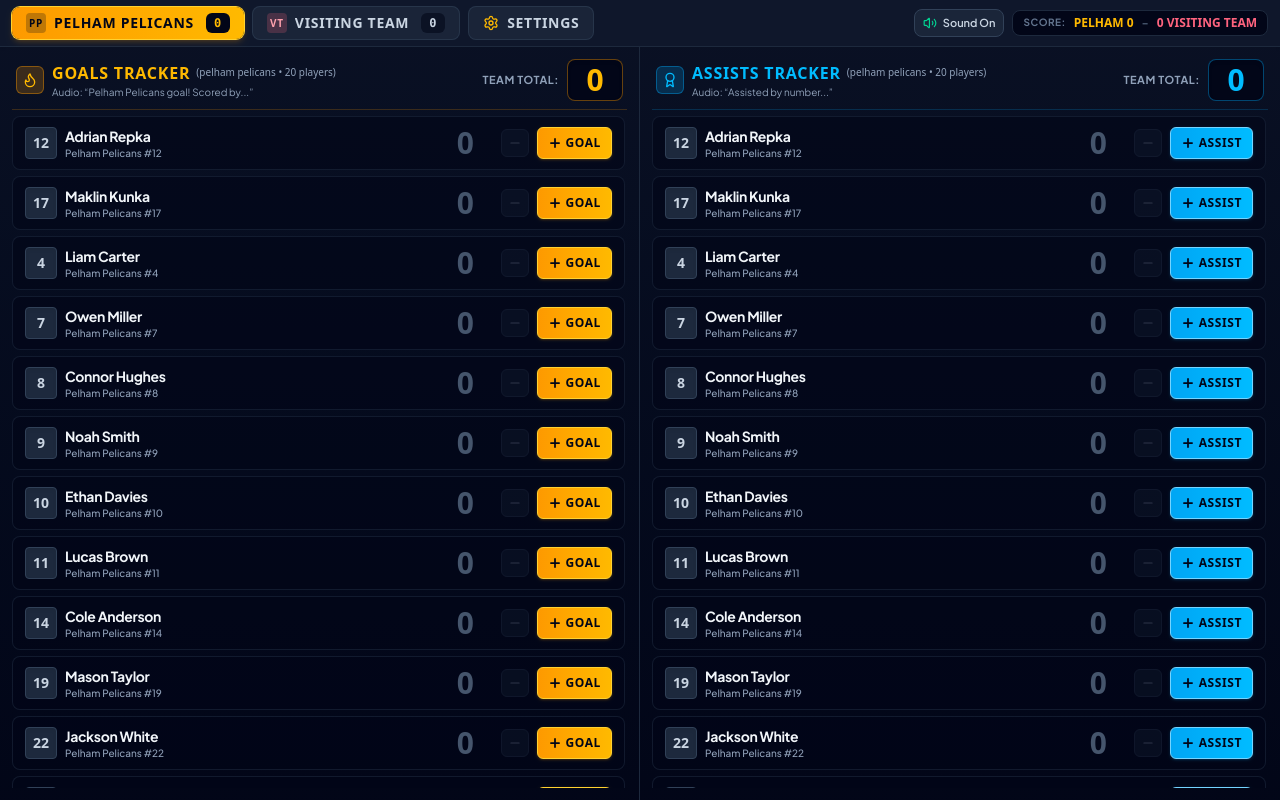
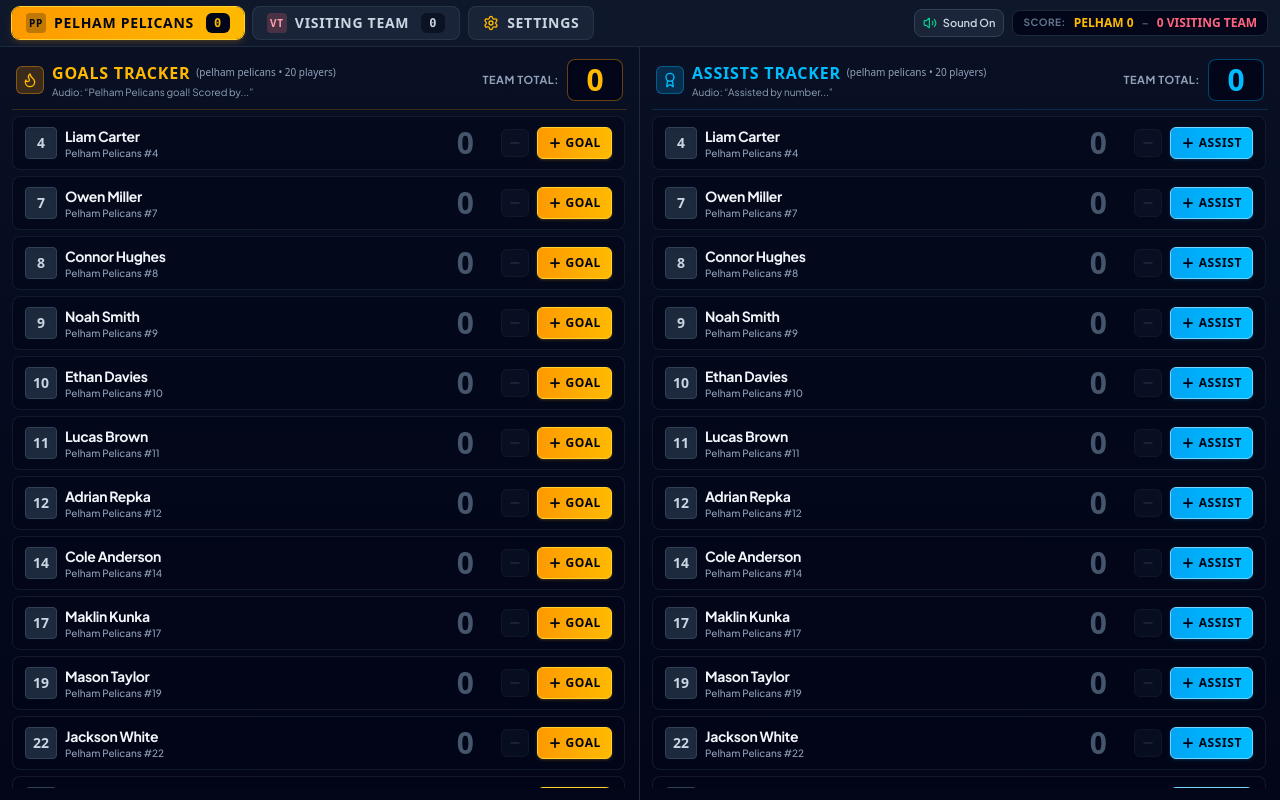
Before and after one commit to RoxorRr/soundboard, a React (Vite) app: page / in a window 1280 px wide. Built offline with nearby package versions, Linux system fonts and the light colour scheme; no server answers; a web font is replaced by a local one.

Commit message:
feat: enforce player list sorting by jersey number
Implement a sorting utility to ensure Pelham Pelicans player lists are always ordered by jersey number (1-99) during state initialization, roster edits, and saving to storage.

```diff
--- a/src/App.tsx
+++ b/src/App.tsx
@@ -15,15 +15,20 @@ const LEGACY_HOME_STORAGE_KEY = 'pelham_pelicans_players_v1';
 const LEGACY_VISITOR_STORAGE_KEY = 'pelham_visitor_players_v1';
 const VISITOR_NAME_KEY = 'pelham_visitor_team_name';
 
+/** Helper to sort players ascending by their jersey numbers (smallest to largest) */
+const sortPlayersByNumber = (list: Player[]): Player[] => {
+  return [...list].sort((a, b) => a.number - b.number);
+};
+
 export default function App() {
-  // Home (Pelham Pelicans) 20 players state with local persistence
+  // Home (Pelham Pelicans) 20 players state with local persistence (sorted 1-99)
   const [homePlayers, setHomePlayers] = useState<Player[]>(() => {
     try {
       const savedV2 = localStorage.getItem(HOME_STORAGE_KEY);
       if (savedV2) {
         const parsed = JSON.parse(savedV2);
         if (Array.isArray(parsed) && parsed.length === DEFAULT_PELHAM_PLAYERS.length) {
-          return parsed;
+          return sortPlayersByNumber(parsed);
         }
       }
       // Migrate from v1 storage to preserve custom names & scores while adding the 5 new rows
@@ -35,24 +40,24 @@ export default function App() {
           const newRows = DEFAULT_PELHAM_PLAYERS.filter((p) => !existingIds.has(p.id));
           const merged = [...parsedV1, ...newRows];
           if (merged.length === DEFAULT_PELHAM_PLAYERS.length) {
-            return merged;
+            return sortPlayersByNumber(merged);
           }
         }
       }
     } catch (e) {
       console.warn('Failed to load saved home players:', e);
     }
-    return DEFAULT_PELHAM_PLAYERS;
+    return sortPlayersByNumber(DEFAULT_PELHAM_PLAYERS);
   });
 
-  // Visitor 20 players state with local persistence
+  // Visitor 20 players state with local persistence (sorted 1-99)
   const [visitorPlayers, setVisitorPlayers] = useState<Player[]>(() => {
     try {
       const savedV2 = localStorage.getItem(VISITOR_STORAGE_KEY);
       if (savedV2) {
         const parsed = JSON.parse(savedV2);
         if (Array.isArray(parsed) && parsed.length === DEFAULT_VISITOR_PLAYERS.length) {
-          return parsed;
+          return sortPlayersByNumber(parsed);
         }
       }
       // Migrate from v1 storage to preserve custom names & scores while adding the 5 new rows
@@ -64,14 +69,14 @@ export default function App() {
           const newRows = DEFAULT_VISITOR_PLAYERS.filter((p) => !existingIds.has(p.id));
           const merged = [...parsedV1, ...newRows];
           if (merged.length === DEFAULT_VISITOR_PLAYERS.length) {
-            return merged;
+            return sortPlayersByNumber(merged);
           }
         }
       }
     } catch (e) {
       console.warn('Failed to load saved visitor players:', e);
     }
-    return DEFAULT_VISITOR_PLAYERS;
+    return sortPlayersByNumber(DEFAULT_VISITOR_PLAYERS);
   });
 
   // Visitor team name with local persistence
@@ -167,6 +172,12 @@ export default function App() {
       .catch((err) => console.warn('Could not fetch server voice status:', err));
   }, []);
 
+  // Auto-sort existing saved rosters from smallest to largest by player number on mount
+  useEffect(() => {
+    setHomePlayers((prev) => sortPlayersByNumber(prev));
+    setVisitorPlayers((prev) => sortPlayersByNumber(prev));
+  }, []);
+
   // Compute team totals
   const homeGoals = useMemo(() => homePlayers.reduce((sum, p) => sum + p.goals, 0), [homePlayers]);
   const homeAssists = useMemo(() => homePlayers.reduce((sum, p) => sum + p.assists, 0), [homePlayers]);
@@ -174,7 +185,10 @@ export default function App() {
   const visitorAssists = useMemo(() => visitorPlayers.reduce((sum, p) => sum + p.assists, 0), [visitorPlayers]);
 
   const isVisitor = activeTeamTab === 'visitor';
-  const activePlayers = isVisitor ? visitorPlayers : homePlayers;
+  const activePlayers = useMemo(() => {
+    const list = isVisitor ? visitorPlayers : homePlayers;
+    return sortPlayersByNumber(list);
+  }, [isVisitor, visitorPlayers, homePlayers]);
   const activeTeamName = isVisitor ? visitorTeamName : 'Pelham Pelicans';
   const activeGoals = isVisitor ? visitorGoals : homeGoals;
   const activeAssists = isVisitor ? visitorAssists : homeAssists;
@@ -426,10 +440,11 @@ export default function App() {
   }, []);
 
   const handleSaveRoster = useCallback((updated: Player[]) => {
+    const sorted = sortPlayersByNumber(updated);
     if (activeTeamTab === 'visitor') {
-      setVisitorPlayers(updated);
+      setVisitorPlayers(sorted);
     } else {
-      setHomePlayers(updated);
+      setHomePlayers(sorted);
     }
   }, [activeTeamTab]);
 
@@ -441,20 +456,25 @@ export default function App() {
   const handleUpdatePlayerFromSticker = useCallback((playerId: string, newNumber: number, newName: string) => {
     if (activeTeamTab === 'visitor') {
       setVisitorPlayers((prev) =>
-        prev.map((p) => (p.id === playerId ? { ...p, number: newNumber, name: newName } : p))
+        sortPlayersByNumber(
+          prev.map((p) => (p.id === playerId ? { ...p, number: newNumber, name: newName } : p))
+        )
       );
     } else {
       setHomePlayers((prev) =>
-        prev.map((p) => (p.id === playerId ? { ...p, number: newNumber, name: newName } : p))
+        sortPlayersByNumber(
+          prev.map((p) => (p.id === playerId ? { ...p, number: newNumber, name: newName } : p))
+        )
       );
     }
   }, [activeTeamTab]);
 
   const handleSaveAllPlayersFromSticker = useCallback((updatedPlayers: Player[]) => {
+    const sorted = sortPlayersByNumber(updatedPlayers);
     if (activeTeamTab === 'visitor') {
-      setVisitorPlayers(updatedPlayers);
+      setVisitorPlayers(sorted);
     } else {
-      setHomePlayers(updatedPlayers);
+      setHomePlayers(sorted);
     }
   }, [activeTeamTab]);
 
--- a/src/components/EditRosterModal.tsx
+++ b/src/components/EditRosterModal.tsx
@@ -1,5 +1,5 @@
 import React, { useState, useEffect } from 'react';
-import { X, RotateCcw, Check, Users, Camera, Sparkles, Layers, Edit3 } from 'lucide-react';
+import { X, RotateCcw, Check, Users, Camera, Sparkles, Layers, Edit3, ArrowUpDown } from 'lucide-react';
 import { Player } from '../types';
 import { DEFAULT_PELHAM_PLAYERS, DEFAULT_VISITOR_PLAYERS } from '../data/defaultPlayers';
 
@@ -29,7 +29,7 @@ export const EditRosterModal: React.FC<EditRosterModalProps> = ({
 
   // Sync with prop whenever it opens
   useEffect(() => {
-    setEditedList(players);
+    setEditedList([...players].sort((a, b) => a.number - b.number));
     setCurrentTeamName(teamName);
   }, [players, teamName, isOpen]);
 
@@ -48,10 +48,15 @@ export const EditRosterModal: React.FC<EditRosterModalProps> = ({
     );
   };
 
+  const handleSortByNumber = () => {
+    setEditedList((prev) => [...prev].sort((a, b) => a.number - b.number));
+  };
+
   const handleResetToDefault = () => {
     const defaultSource = isVisitor ? DEFAULT_VISITOR_PLAYERS : DEFAULT_PELHAM_PLAYERS;
+    const sortedDefaults = [...defaultSource].sort((a, b) => a.number - b.number);
     setEditedList(
-      defaultSource.map((def, idx) => ({
+      sortedDefaults.map((def, idx) => ({
         ...def,
         goals: players[idx]?.goals ?? 0,
         assists: players[idx]?.assists ?? 0,
@@ -64,7 +69,8 @@ export const EditRosterModal: React.FC<EditRosterModalProps> = ({
     if (isVisitor && onUpdateTeamName && currentTeamName.trim()) {
       onUpdateTeamName(currentTeamName.trim());
     }
-    onSave(editedList);
+    const sorted = [...editedList].sort((a, b) => a.number - b.number);
+    onSave(sorted);
     onClose();
   };
 
@@ -147,10 +153,19 @@ export const EditRosterModal: React.FC<EditRosterModalProps> = ({
             </div>
           )}
 
-          <div className="flex items-center justify-between pt-1">
+          <div className="flex items-center justify-between pt-1 gap-2">
             <p className="text-xs text-slate-400">
               Customize any of the {editedList.length} players or use the camera icon on individual slots:
             </p>
+            <button
+              type="button"
+              onClick={handleSortByNumber}
+              className="text-xs font-semibold px-2.5 py-1 rounded-lg bg-slate-800 hover:bg-slate-700 text-amber-300 border border-slate-700 flex items-center gap-1.5 transition-colors shrink-0"
+              title="Sort players by their jersey number from smallest to largest"
+            >
+              <ArrowUpDown className="w-3.5 h-3.5" />
+              <span>Sort by # (1-99)</span>
+            </button>
           </div>
 
           <div className="grid grid-cols-1 sm:grid-cols-2 gap-2">
--- a/src/data/defaultPlayers.ts
+++ b/src/data/defaultPlayers.ts
@@ -1,15 +1,15 @@
 import { Player } from '../types';
 
 export const DEFAULT_PELHAM_PLAYERS: Player[] = [
-  { id: 'p-1', number: 12, name: 'Adrian Repka', goals: 0, assists: 0 },
-  { id: 'p-2', number: 17, name: 'Maklin Kunka', goals: 0, assists: 0 },
   { id: 'p-3', number: 4, name: 'Liam Carter', goals: 0, assists: 0 },
   { id: 'p-4', number: 7, name: 'Owen Miller', goals: 0, assists: 0 },
   { id: 'p-5', number: 8, name: 'Connor Hughes', goals: 0, assists: 0 },
   { id: 'p-6', number: 9, name: 'Noah Smith', goals: 0, assists: 0 },
   { id: 'p-7', number: 10, name: 'Ethan Davies', goals: 0, assists: 0 },
   { id: 'p-8', number: 11, name: 'Lucas Brown', goals: 0, assists: 0 },
+  { id: 'p-1', number: 12, name: 'Adrian Repka', goals: 0, assists: 0 },
   { id: 'p-9', number: 14, name: 'Cole Anderson', goals: 0, assists: 0 },
+  { id: 'p-2', number: 17, name: 'Maklin Kunka', goals: 0, assists: 0 },
   { id: 'p-10', number: 19, name: 'Mason Taylor', goals: 0, assists: 0 },
   { id: 'p-11', number: 22, name: 'Jackson White', goals: 0, assists: 0 },
   { id: 'p-12', number: 27, name: 'Caleb Wilson', goals: 0, assists: 0 },
```
